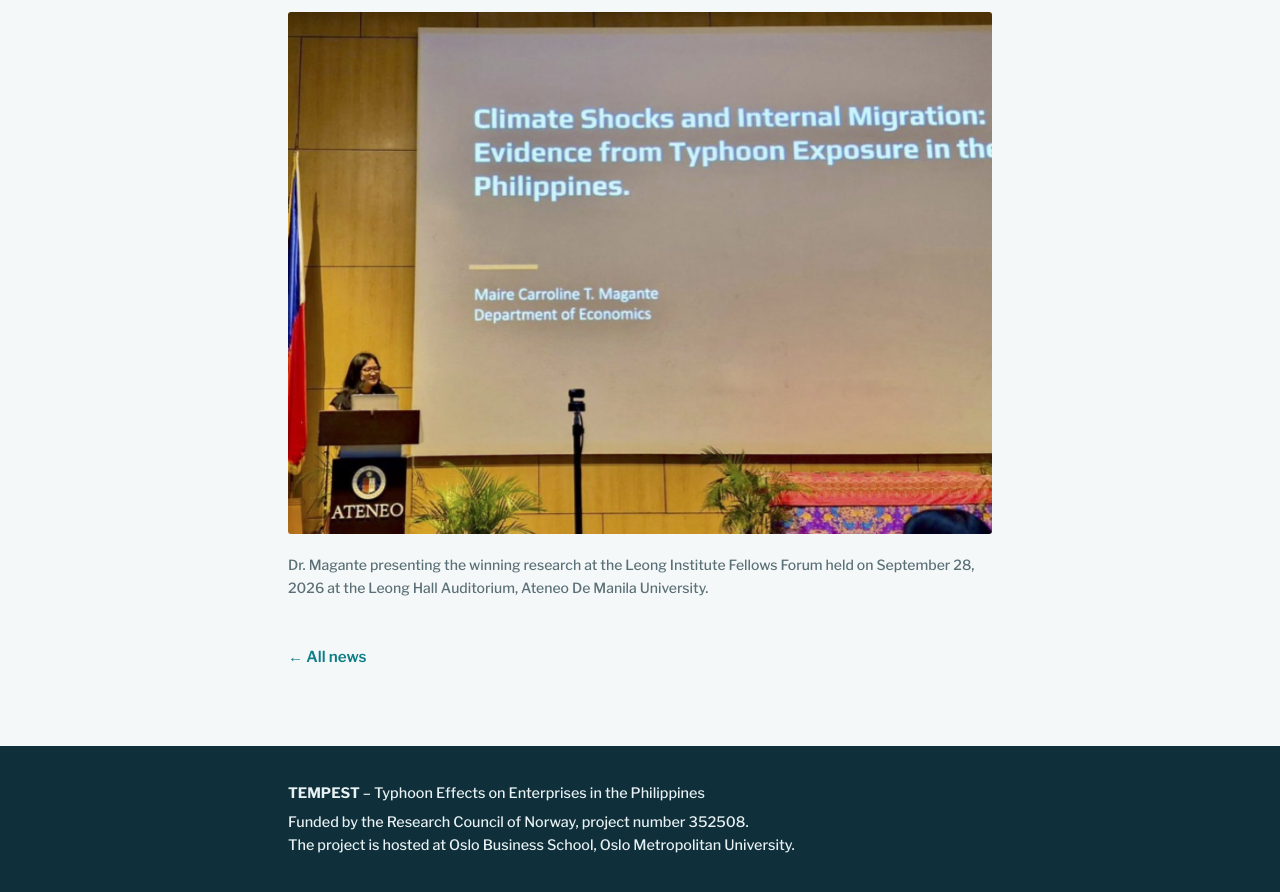
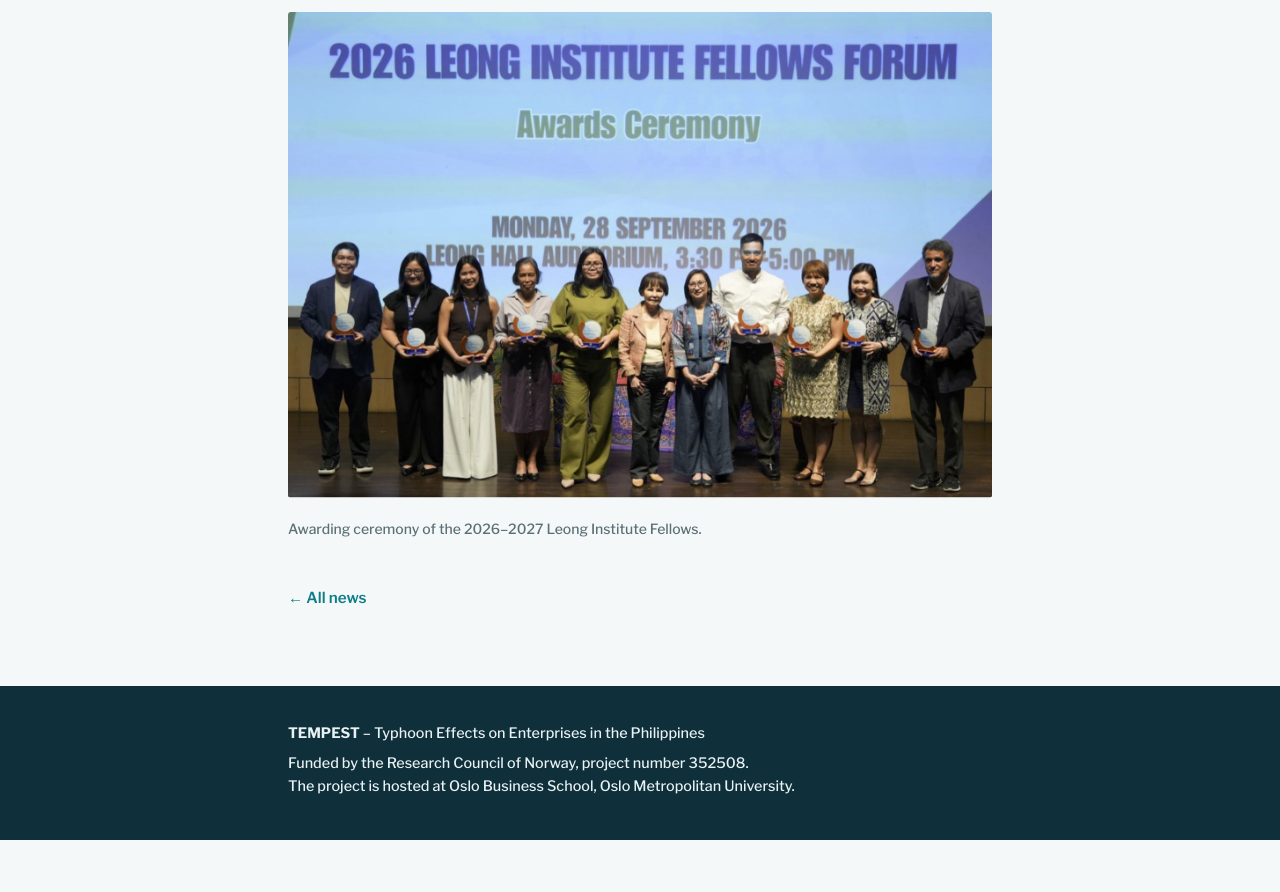
Before and after one commit to fcarpena/tempest, a Jekyll site: the page built from _posts/2026-09-28-dr-maire-magante-awarded-ricardo-leong-research-grant.md, in a window 1280 px wide and 900 px high, scrolled down 977 px. Shown: the top 892 px of the window. Built offline with Jekyll 4.4.1, drawn with Linux system fonts in a browser that asks for light colours; after the commit the page ends 1817 px from its top, so only the background shows below that.

Commit message:
Add news post on Ateneo's year of TEMPEST research
Use the Leong ceremony group photo in the Leong grant post, and
reuse the photo of Dr. Magante presenting in the new post.

Co-Authored-By: Claude Opus 5.5 <noreply@anthropic.com>

```diff
--- a/_posts/2026-09-28-dr-maire-magante-awarded-ricardo-leong-research-grant.md
+++ b/_posts/2026-09-28-dr-maire-magante-awarded-ricardo-leong-research-grant.md
@@ -1,6 +1,6 @@
 ---
 title: Dr. Maire Magante awarded Ricardo Leong Research Grant
-image: 2026-09-28-leong-fellows-forum.jpg
+image: 2026-09-28-leong-fellows-ceremony-group.jpg
 ---
 
 We are pleased to share that Dr. Maire Carroline T. Magante, TEMPEST project partner and Chair of the Department of Economics at Ateneo de Manila University, has been awarded the Ricardo Leong Grant for Global Area Studies Research for the academic year 2026–2027. She is also the first Leong Institute Fellow from Ateneo’s Department of Economics.
@@ -13,7 +13,7 @@ Dr. Magante joins this year’s recipients of the Ricardo Leong Grants and Leong
 
 Congratulations, Dr. Magante!
 
-![]({{ '/assets/images/2026-09-28-leong-fellows-forum.jpg' | relative_url }})
+![]({{ '/assets/images/2026-09-28-leong-fellows-ceremony-group.jpg' | relative_url }})
 
 {: .caption}
-Dr. Magante presenting the winning research at the Leong Institute Fellows Forum held on September 28, 2026 at the Leong Hall Auditorium, Ateneo De Manila University.
+Awarding ceremony of the 2026–2027 Leong Institute Fellows.
```
Also changed, not shown: _posts/2026-10-28-a-year-of-research-and-collaboration.md (added, +24 -0 lines), assets/images/2026-09-28-leong-fellows-ceremony-group.jpg (added), assets/images/2026-09-28-leong-fellows-ceremony-magante.jpg (renamed from assets/images/2026-09-28-leong-fellows-forum.jpg).
